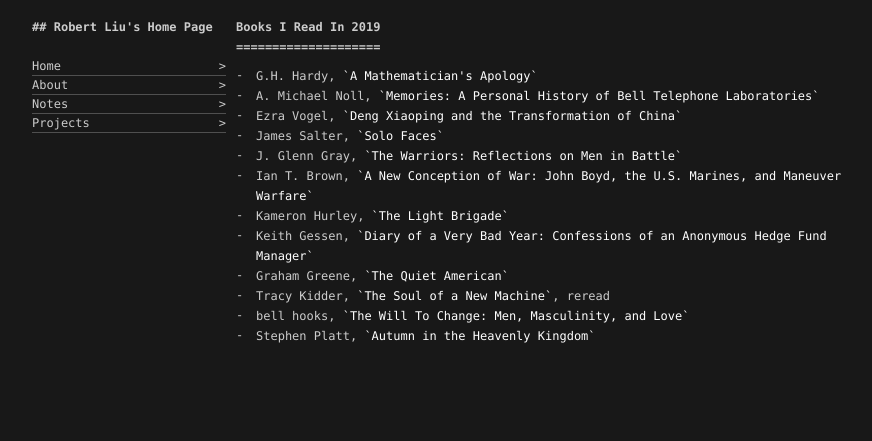
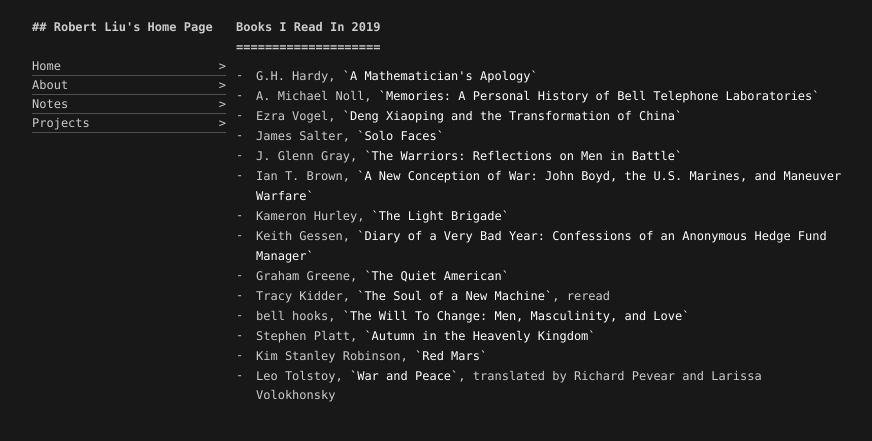
Before and after one commit to rrliu/cordyceptive.github.io, a Jekyll site: the page built from _posts/2019-12-30-books_2019.md, in a window 1280 px wide. Shown: the top 441 px of the page, without its empty margins (200-1072 px from the left). Built offline with Jekyll 4.4.1, drawn with Linux system fonts in a browser that asks for light colours.

Commit message:
july books

```diff
--- a/_posts/2019-12-30-books_2019.md
+++ b/_posts/2019-12-30-books_2019.md
@@ -16,3 +16,5 @@ title: Books I Read In 2019
 - Tracy Kidder, `The Soul of a New Machine`, reread
 - bell hooks, `The Will To Change: Men, Masculinity, and Love`
 - Stephen Platt, `Autumn in the Heavenly Kingdom`
+- Kim Stanley Robinson, `Red Mars`
+- Leo Tolstoy, `War and Peace`, translated by Richard Pevear and Larissa Volokhonsky
```
